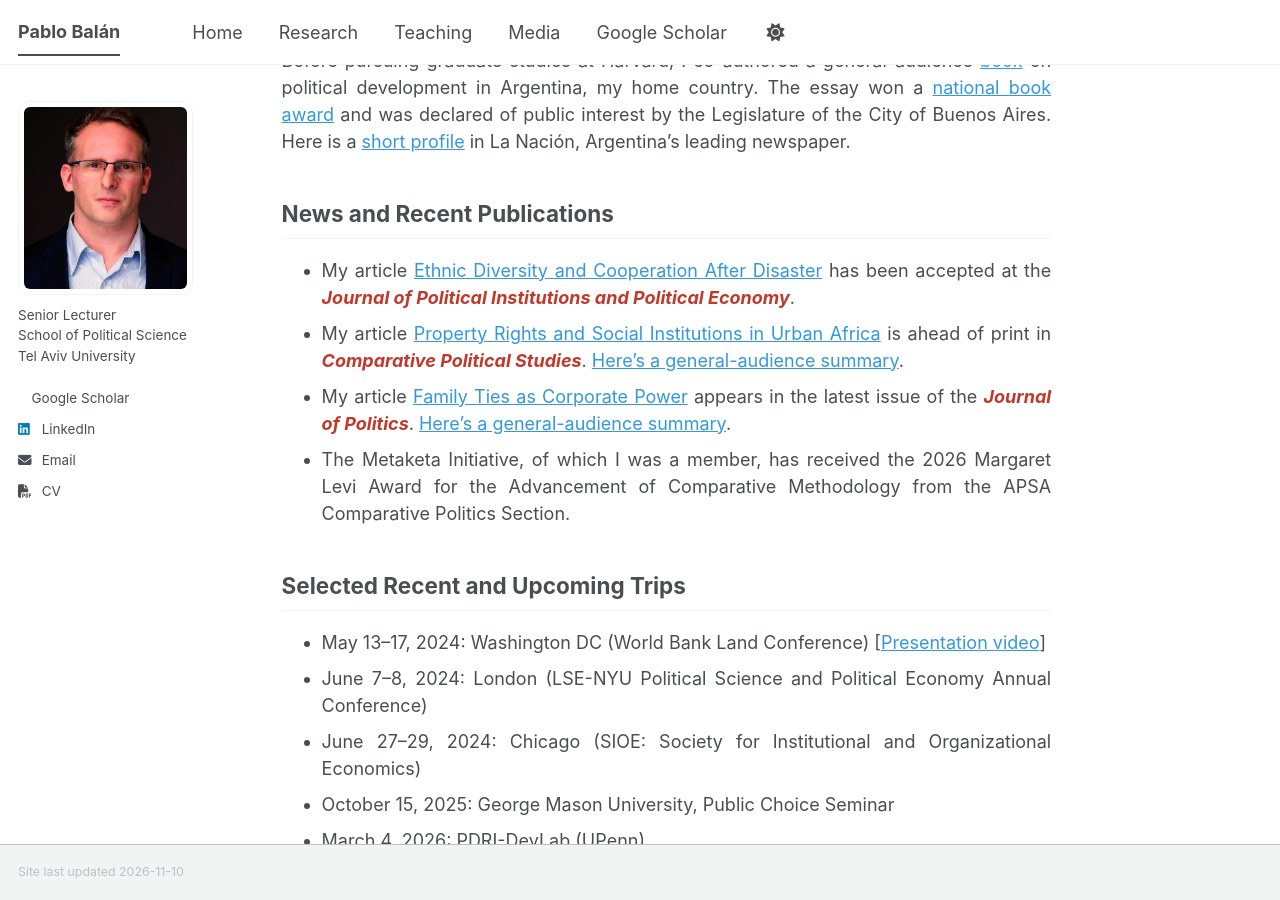
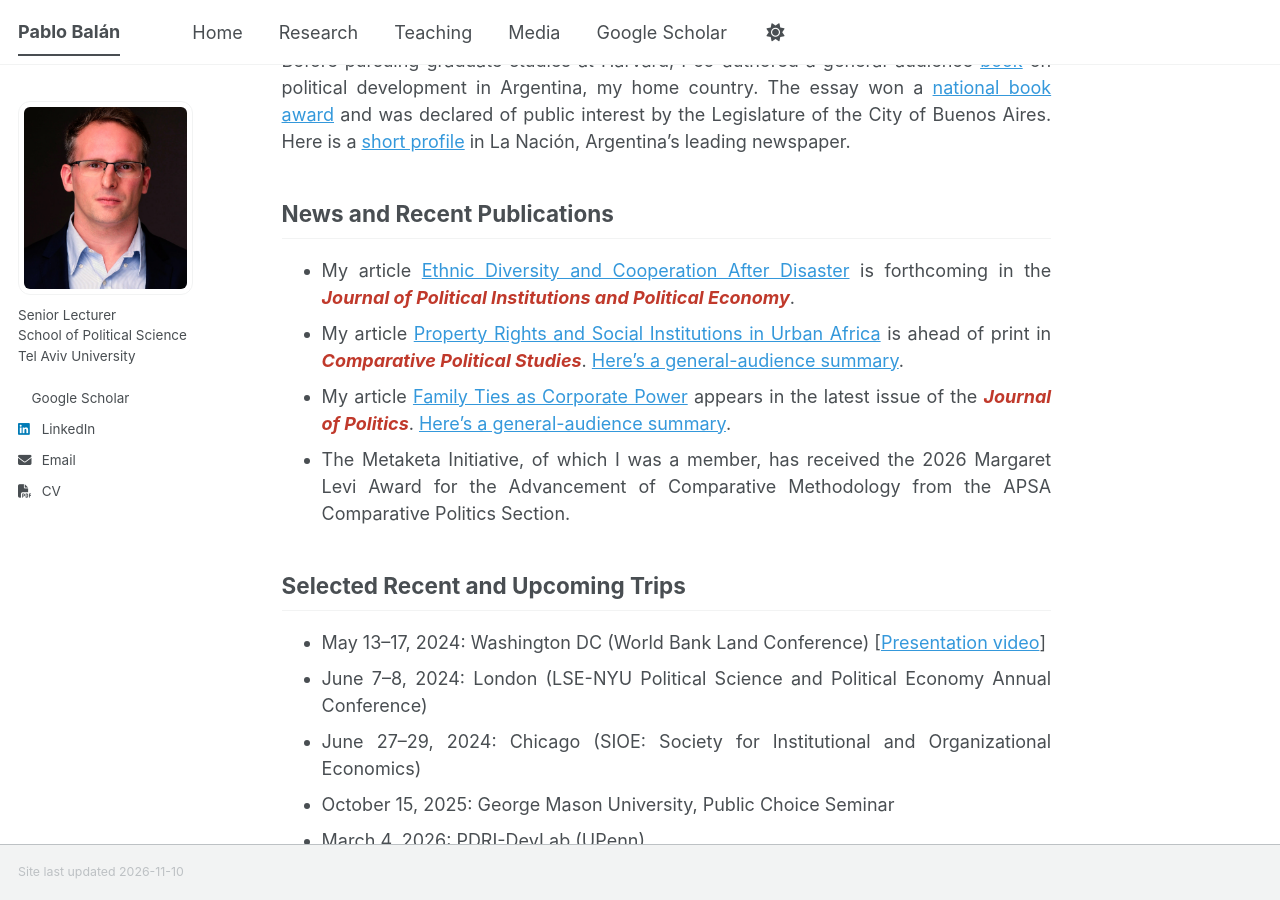
Before and after one commit to pablobalan/pablobalan.github.io, a Jekyll site: the page built from _pages/about.md, in a window 1280 px wide and 900 px high, scrolled down 756 px. Built offline with Jekyll 4.4.1, drawn with Linux system fonts in a browser that asks for light colours; a style sheet for code colours, icons or effects is not loaded.

Commit message:
Homepage: Harvey paper forthcoming in JPIPE
Co-Authored-By: Claude Opus 5 <noreply@anthropic.com>
Claude-Session: https://claude.ai/code/session_01PGUuBhgz2x74MPakQ7gizF

```diff
--- a/_pages/about.md
+++ b/_pages/about.md
@@ -19,7 +19,7 @@ Before pursuing graduate studies at Harvard, I co-authored a general-audience [b
 
 ## News and Recent Publications
 
-* My article [Ethnic Diversity and Cooperation After Disaster](/files/hurricane-harvey-wp.pdf) has been accepted at the <strong><em class="journal-red">Journal of Political Institutions and Political Economy</em></strong>.
+* My article [Ethnic Diversity and Cooperation After Disaster](/files/hurricane-harvey-wp.pdf) is forthcoming in the <strong><em class="journal-red">Journal of Political Institutions and Political Economy</em></strong>.
 * My article [Property Rights and Social Institutions in Urban Africa](/files/property-rights-cps-2026.pdf) is ahead of print in <strong><em class="journal-red">Comparative Political Studies</em></strong>. [Here's a general-audience summary](https://www.promarket.org/2026/07/29/property-rights-provide-an-exit-from-social-institutions/).
 * My article [Family Ties as Corporate Power](/files/family-ties-jop-2026.pdf) appears in the latest issue of the <strong><em class="journal-red">Journal of Politics</em></strong>. [Here's a general-audience summary](https://www.promarket.org/2023/07/24/family-ties-as-corporate-power/).
 * The Metaketa Initiative, of which I was a member, has received the 2026 Margaret Levi Award for the Advancement of Comparative Methodology from the APSA Comparative Politics Section.
```
